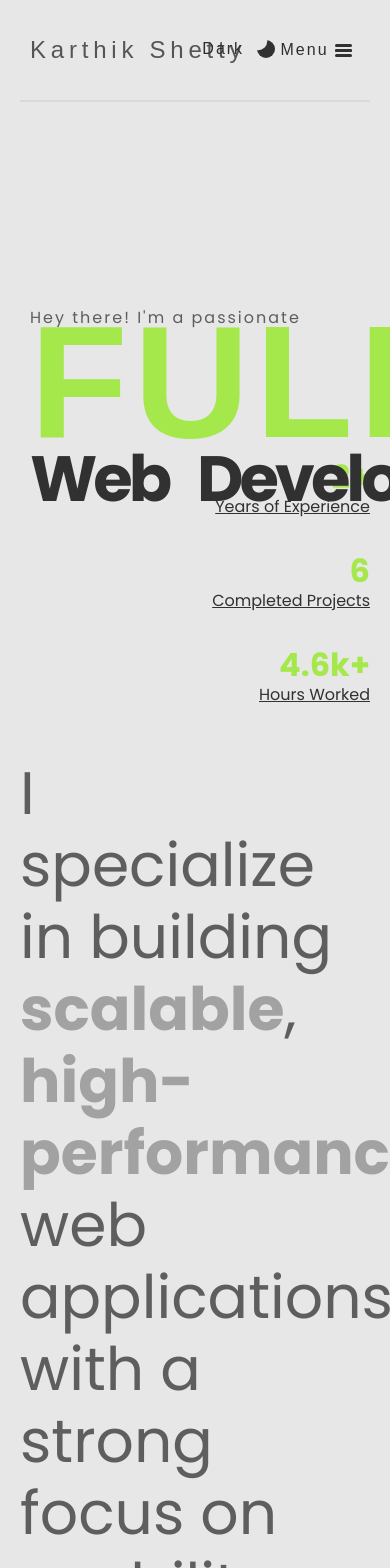
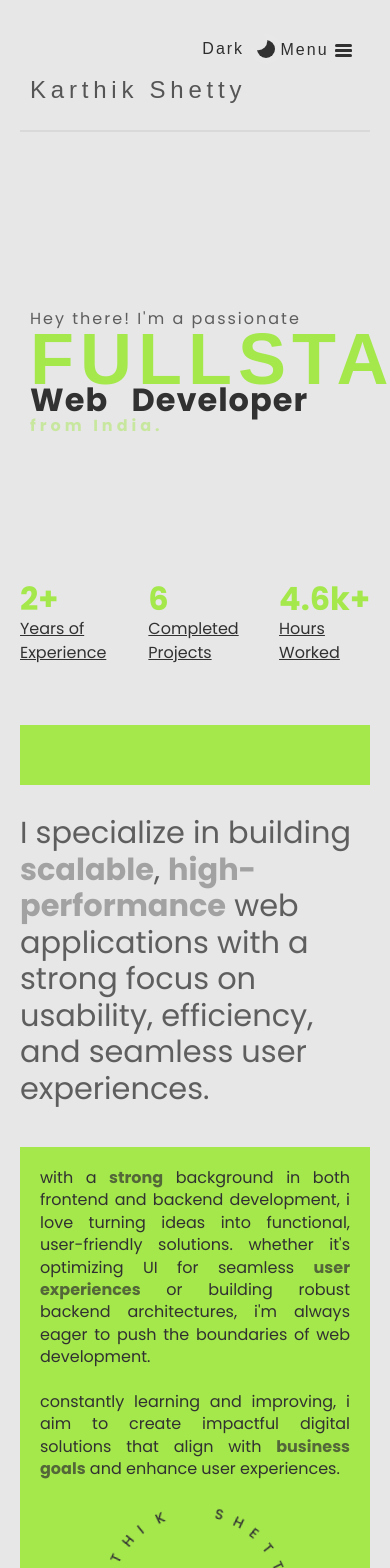
Before and after one commit to karthikshetty26/Portfolio2025, a Next.js app: page / in a window 390 px wide. Shown: the top 1568 px of the page. Built offline with nearby package versions, Linux system fonts and the light colour scheme; a web font is replaced by a local one.

Commit message:
Hero and about section mobile view added

```diff
--- a/src/app/home.module.css
+++ b/src/app/home.module.css
@@ -149,6 +149,110 @@
     transition: all 350ms ease-in-out;
 }
 
+/* Bellow 900px */
+@media only screen and (max-width: 900px) {
+
+    /* Role text styling */
+    .hero_text .intro .role {
+        font-size: 3rem;
+        line-height: 3rem;
+    }
+
+    /* "FULLSTACK" text styling */
+    .hero_text .intro .role span:nth-child(1) {
+        font-size: 8rem;
+        line-height: 2.5rem;
+        letter-spacing: 6px;
+    }
+
+    /* Location text styling */
+    .hero_text .intro .role span.location {
+        font-size: 1.3rem;
+        line-height: 0rem;
+        letter-spacing: 4px;
+    }
+
+    /* Stats container positioning */
+    .hero_container {
+        flex-direction: row;
+    }
+
+    /* Remove space between stat boxes */
+    .hero_container_content:nth-child(1),
+    .hero_container_content:nth-child(2) {
+        margin-bottom: 0;
+        margin-right: 40px;
+    }
+}
+
+/* Bellow 600px */
+@media only screen and (max-width: 600px) {
+
+    /* Contains introduction and personal information */
+    .hero_section {
+        height: 80vh;
+    }
+
+    /* Name styling at top of page */
+    .hero_text h1 {
+        top: 70px;
+        left: 10px;
+    }
+
+    /* Horizontal rule below name */
+    .hero_section_hr {
+        top: 110px;
+    }
+
+    /* Introduction container placement */
+    .hero_text .intro {
+        bottom: 38%;
+        left: 10px;
+    }
+
+    /* Role text styling */
+    .hero_text .intro .role {
+        font-size: 2rem;
+        line-height: 1.4rem;
+        letter-spacing: 1px;
+        display: flex;
+        flex-direction: column;
+    }
+
+    /* "FULLSTACK" text styling */
+    .hero_text .intro .role span:nth-child(1) {
+        font-size: 4.5rem;
+        line-height: 1rem;
+    }
+
+    /* Location text styling */
+    .hero_text .intro .role span.location {
+        font-size: 1rem;
+        line-height: 0rem;
+        letter-spacing: 4px;
+        margin-top: -8px;
+    }
+
+    /* Individual stat box styling */
+    .hero_container_content {
+        text-align: left;
+    }
+
+    /* Remove space between stat boxes */
+    .hero_container_content:nth-child(1) {
+        margin-bottom: 0;
+        margin-right: 0;
+    }
+
+    .hero_container_content:nth-child(2),
+    .hero_container_content:nth-child(3) {
+        margin-bottom: 0;
+        margin-right: 0;
+        margin-left: 10px;
+    }
+}
+
+
 /* ABOUT SECTION */
 /* Contains professional description and circular text */
 .about_section {
@@ -158,9 +262,17 @@
     padding-top: 20px;
 }
 
+/* Empty box: to maintain space when the user selects About in the navigation sidebar. */
+.about_blank {
+    width: 100%;
+    height: 65px;
+    margin-bottom: 60px;
+    background-color: var(--brand-primary);
+}
+
 /* About section headline styling */
 .about_section h2 {
-    width: 90%;
+    width: 85%;
     margin-top: -10px;
     margin-bottom: 60px;
     font-weight: 400;
@@ -215,3 +327,49 @@
     align-items: center;
     justify-content: center;
 }
+
+/* Bellow 900px */
+@media only screen and (max-width: 900px) {
+
+    /* About section headline styling */
+    .about_section h2 {
+        width: 100%;
+        font-size: 3rem;
+    }
+}
+
+/* Bellow 600px */
+@media only screen and (max-width: 600px) {
+
+    /* Empty box */
+    .about_blank {
+        height: 60px;
+        margin-bottom: 40px;
+    }
+
+    /* About section headline styling */
+    .about_section h2 {
+        font-size: 1.9rem;
+        margin-bottom: 40px;
+    }
+
+    /* Container for text and circular element */
+    .about_section .about_content {
+        flex-direction: column;
+    }
+
+    /* About paragraph text styling */
+    .about_section .about_content p {
+        width: 100%;
+        padding: 20px 0 0 0;
+        font-size: 1rem;
+        line-height: 1.4;
+    }
+
+    /* Container for circular text component */
+    .circular_hold {
+        width: 100%;
+        padding: 20px 0 20px 0;
+    }
+
+}
--- a/src/app/page.js
+++ b/src/app/page.js
@@ -84,6 +84,9 @@ export default function Home() {
 
       {/* About section with professional summary */}
       <section className={HOMECSS.about_section} id='ABOUT'>
+
+      {/* Empty box to maintain space when the user selects About in the navigation sidebar. */}
+        <div className={HOMECSS.about_blank}></div>
         <h2>
           I specialize in building <strong>scalable</strong>, <strong>high-performance</strong> web applications
           with a strong focus on usability, efficiency, and seamless user experiences.
```
